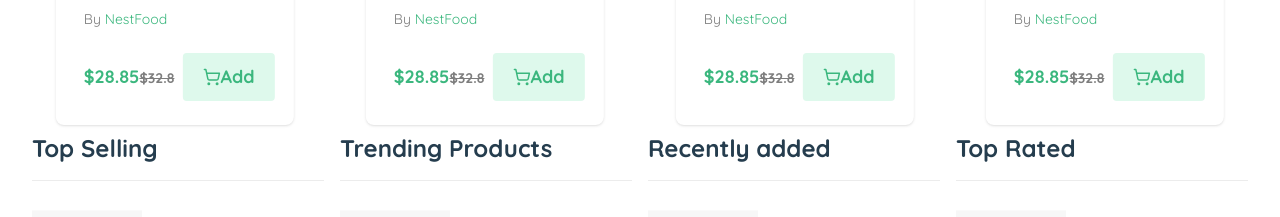
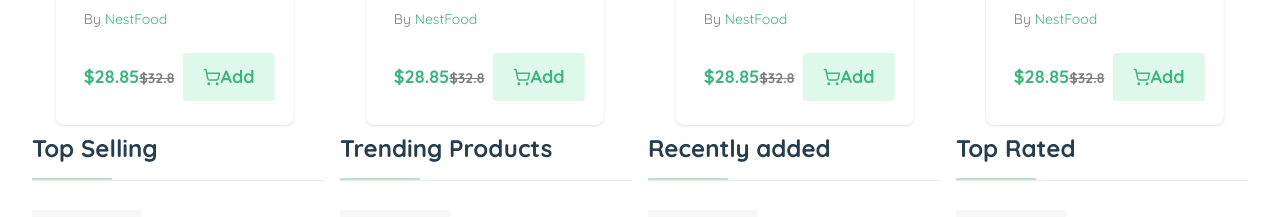
Before and after one commit to Tasnimmou11/E-Commerece_nest, a React (Vite) app: page / in a window 1280 px wide. Shown: the part 3506-3723 px from the top of the page. Built offline with nearby package versions, Linux system fonts and the light colour scheme.

Commit message:
footer end

```diff
--- a/src/components/Home/BannerEnd.jsx
+++ b/src/components/Home/Subscribe.jsx
@@ -1,7 +1,7 @@
 import React from 'react'
 import { LuSend } from 'react-icons/lu'
 
-const BannerEnd = () => {
+const Subscribe = () => {
   return (
     <section className='pt-8'>
     <div className="container">
@@ -34,4 +34,4 @@ const BannerEnd = () => {
   )
 }
 
-export default BannerEnd
+export default Subscribe
--- a/src/components/Home/TopProduct.jsx
+++ b/src/components/Home/TopProduct.jsx
@@ -1,5 +1,5 @@
 import React from 'react'
-import TopProductItem from './TopProductItem'
+import TopProductItem from '../utilities/TopProductItem'
 
 const TopProduct = () => {
   return (
@@ -7,28 +7,28 @@ const TopProduct = () => {
         <div className="container">
         <div className='grid grid-cols-1 md:grid-cols-2 lg:grid-cols-3 xl:grid-cols-4 gap-4'>
             <div>
-            <h3 className='pb-4  text-base md:text-2xl text-primary font-bold border-b border-[#ececec] '>Top Selling</h3>
+            <h3 className='relative after:absolute after:w-20 after:h-0.5 after:bg-[#BCE3C9] after:bottom-0 after:left-0 pb-4 text-base md:text-2xl text-primary font-bold border-b border-[#ececec] '>Top Selling</h3>
             <TopProductItem></TopProductItem>
             <TopProductItem></TopProductItem>
             <TopProductItem></TopProductItem>
             </div>
 
            <div>
-           <h3 className='pb-4  text-base md:text-2xl text-primary font-bold border-b border-[#ececec] '>Trending Products</h3>
+           <h3 className='relative after:absolute after:w-20 after:h-0.5 after:bg-[#BCE3C9] after:bottom-0 after:left-0 pb-4  text-base md:text-2xl text-primary font-bold border-b border-[#ececec] '>Trending Products</h3>
            <TopProductItem></TopProductItem>
            <TopProductItem></TopProductItem>
            <TopProductItem></TopProductItem>
 
            </div>
             <div>
-            <h3 className='pb-4  text-base md:text-2xl text-primary font-bold border-b border-[#ececec] '>Recently added</h3>
+            <h3 className='relative after:absolute after:w-20 after:h-0.5 after:bg-[#BCE3C9] after:bottom-0 after:left-0 pb-4  text-base md:text-2xl text-primary font-bold border-b border-[#ececec] '>Recently added</h3>
             <TopProductItem></TopProductItem>
             <TopProductItem></TopProductItem>
             <TopProductItem></TopProductItem>
 
             </div>
            <div className='lg:hidden xl:block'>
-           <h3 className='pb-4  text-base md:text-2xl text-primary font-bold border-b border-[#ececec] '>Top Rated</h3>
+           <h3 className='relative after:absolute after:w-20 after:h-0.5 after:bg-[#BCE3C9] after:bottom-0 after:left-0 pb-4  text-base md:text-2xl text-primary font-bold border-b border-[#ececec] '>Top Rated</h3>
            <TopProductItem></TopProductItem>
            <TopProductItem></TopProductItem>
            <TopProductItem></TopProductItem>
--- a/src/pages/Home.jsx
+++ b/src/pages/Home.jsx
@@ -6,9 +6,10 @@ import PopularProduct from '../components/Home/PopularProduct'
 import BestSells from '../components/Home/BestSells'
 import DealsOfDay from '../components/Home/DealsOfDay'
 import TopProduct from '../components/Home/TopProduct'
-import BannerEnd from '../components/Home/BannerEnd'
+
 import BannerBox from '../components/Home/BannerBox'
-import Footer from '../components/layout/Footer'
+
+import Subscribe from '../components/Home/Subscribe'
 
 const Home = () => {
   return (
@@ -20,7 +21,7 @@ const Home = () => {
     <BestSells></BestSells>
     <DealsOfDay></DealsOfDay>
     <TopProduct></TopProduct>
-    <BannerEnd></BannerEnd>
+    <Subscribe></Subscribe>
     <BannerBox></BannerBox>
 
     </>
```
Also changed, not shown: src/components/utilities/TopProductItem.jsx (renamed from src/components/Home/TopProductItem.jsx).
